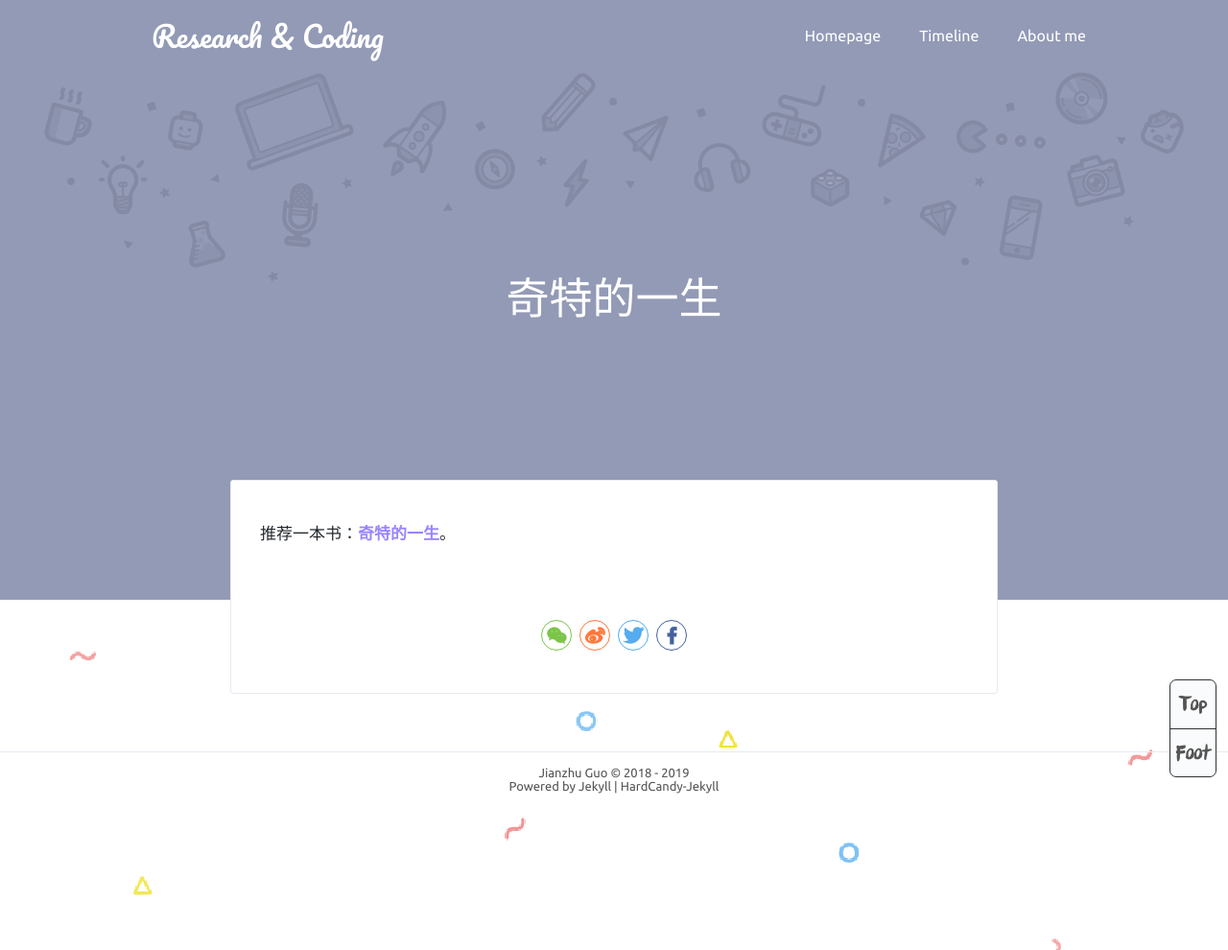
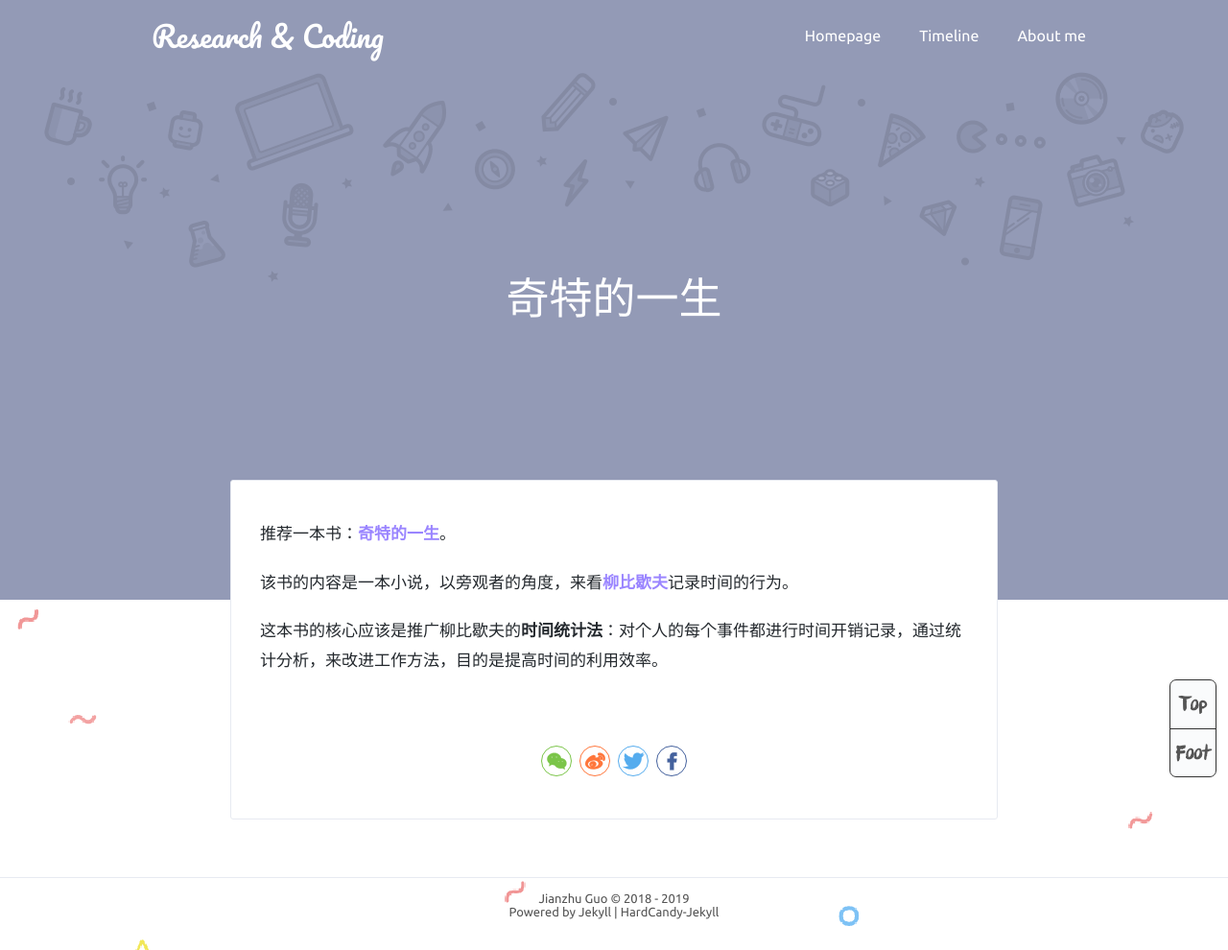
Before and after one commit to SpencerHoGD/cleardusk.github.io, a Jekyll site: the page built from _posts/2019-01-15-time-management.md, in a window 1280 px wide. Shown: the whole page at 96% size. Built offline with Jekyll 4.4.1, drawn with Linux system fonts in a browser that asks for light colours; comment, search, counter and statistics services are not loaded.

Commit message:
Update one blog

```diff
--- a/_posts/2019-01-15-time-management.md
+++ b/_posts/2019-01-15-time-management.md
@@ -8,3 +8,7 @@ cover: '/assets/pics/time-management.jpg'
 ---
 
 推荐一本书：[奇特的一生](/assets/files/books/[奇特的一生].pdf)。
+
+该书的内容是一本小说，以旁观者的角度，来看[柳比歇夫](https://zh.wikipedia.org/wiki/%E4%BA%9A%E5%8E%86%E5%B1%B1%E5%A4%A7%C2%B7%E4%BA%9A%E5%8E%86%E5%B1%B1%E5%BE%B7%E7%BD%97%E7%BB%B4%E5%A5%87%C2%B7%E6%9F%B3%E6%AF%94%E6%AD%87%E5%A4%AB)记录时间的行为。
+
+这本书的核心应该是推广柳比歇夫的**时间统计法**：对个人的每个事件都进行时间开销记录，通过统计分析，来改进工作方法，目的是提高时间的利用效率。
```
